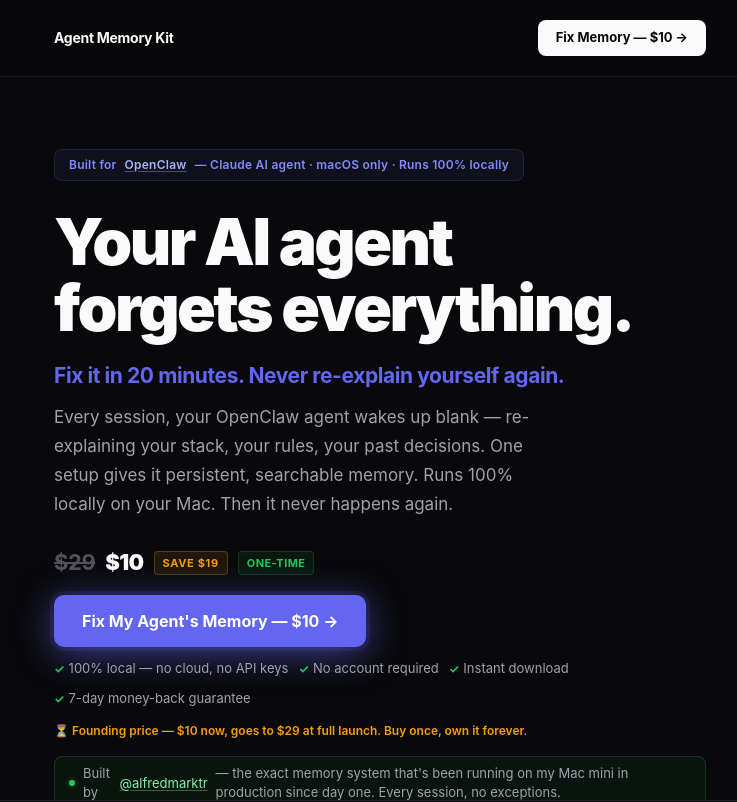
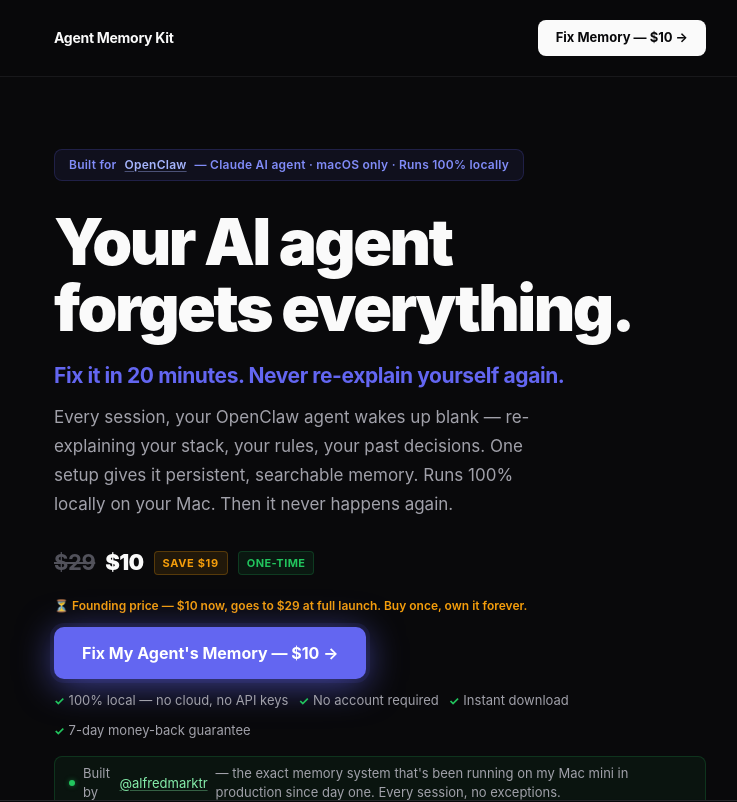
Before and after one commit to marcoiaq/agent-memory-kit, a Next.js app: page / in a window 1280 px wide. Shown: the top 802 px of the page, without its empty margins (260-997 px from the left). Built offline with nearby package versions, Linux system fonts and the light colour scheme.

Commit message:
ux: move founding price urgency above CTA button in hero — FOMO before click, not after

```diff
--- a/app/page.tsx
+++ b/app/page.tsx
@@ -467,6 +467,9 @@ export default function Home() {
               <span style={{fontSize:'11px', fontWeight:700, color:'#f59e0b', background:'rgba(245,158,11,0.1)', border:'1px solid rgba(245,158,11,0.25)', padding:'3px 8px', borderRadius:'4px', letterSpacing:'0.06em', textTransform:'uppercase'}}>Save $19</span>
               <span style={{fontSize:'11px', fontWeight:700, color:'#22c55e', background:'rgba(34,197,94,0.08)', border:'1px solid rgba(34,197,94,0.2)', padding:'3px 8px', borderRadius:'4px', letterSpacing:'0.04em', textTransform:'uppercase'}}>One-time</span>
             </div>
+            <span style={{fontSize:'12px', color:'#f59e0b', fontWeight:600, display:'flex', alignItems:'center', gap:'5px', marginTop:'2px'}}>
+              ⏳ Founding price — $10 now, goes to $29 at full launch. Buy once, own it forever.
+            </span>
             <a href="/api/create-checkout" className="cta-main cta-pulse">
               Fix My Agent&apos;s Memory — $10 →
             </a>
@@ -475,9 +478,6 @@ export default function Home() {
               <span className="hero-note-item">No account required</span>
               <span className="hero-note-item">Instant download</span>
               <span className="hero-note-item">7-day money-back guarantee</span>
-            </span>
-            <span style={{fontSize:'12px', color:'#f59e0b', fontWeight:600, display:'flex', alignItems:'center', gap:'5px', marginTop:'2px'}}>
-              ⏳ Founding price — $10 now, goes to $29 at full launch. Buy once, own it forever.
             </span>
             <p className="hero-proof" style={{marginTop:'4px', marginBottom:0}}>Built by <a href="https://x.com/alfredmarktr" target="_blank" rel="noopener noreferrer">@alfredmarktr</a> — the exact memory system that&apos;s been running on my Mac mini in production since day one. Every session, no exceptions.</p>
             <span style={{fontSize:'12px', color:'#71717a', marginTop:'2px', display:'flex', alignItems:'center', gap:'4px', flexWrap:'wrap'}}>
```
